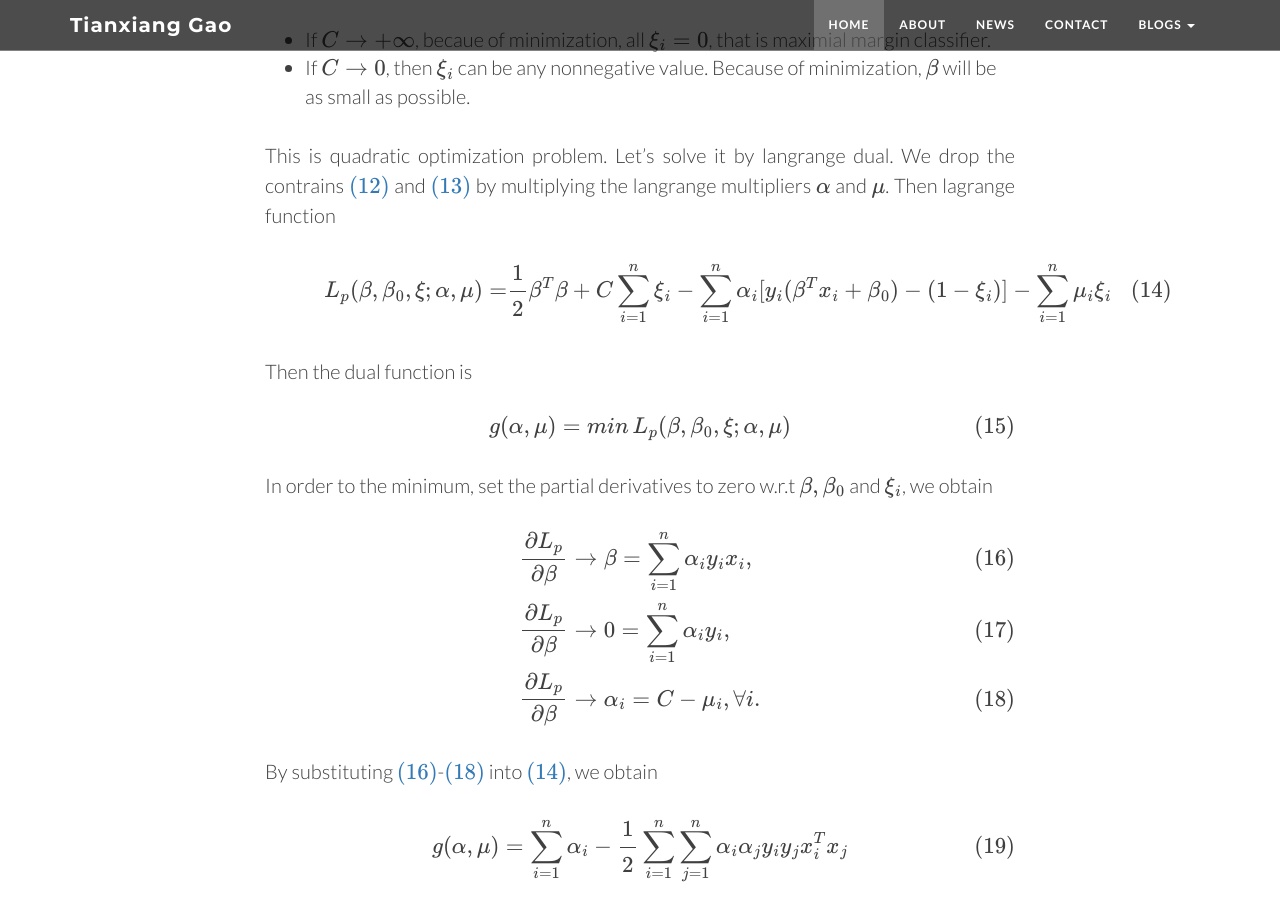
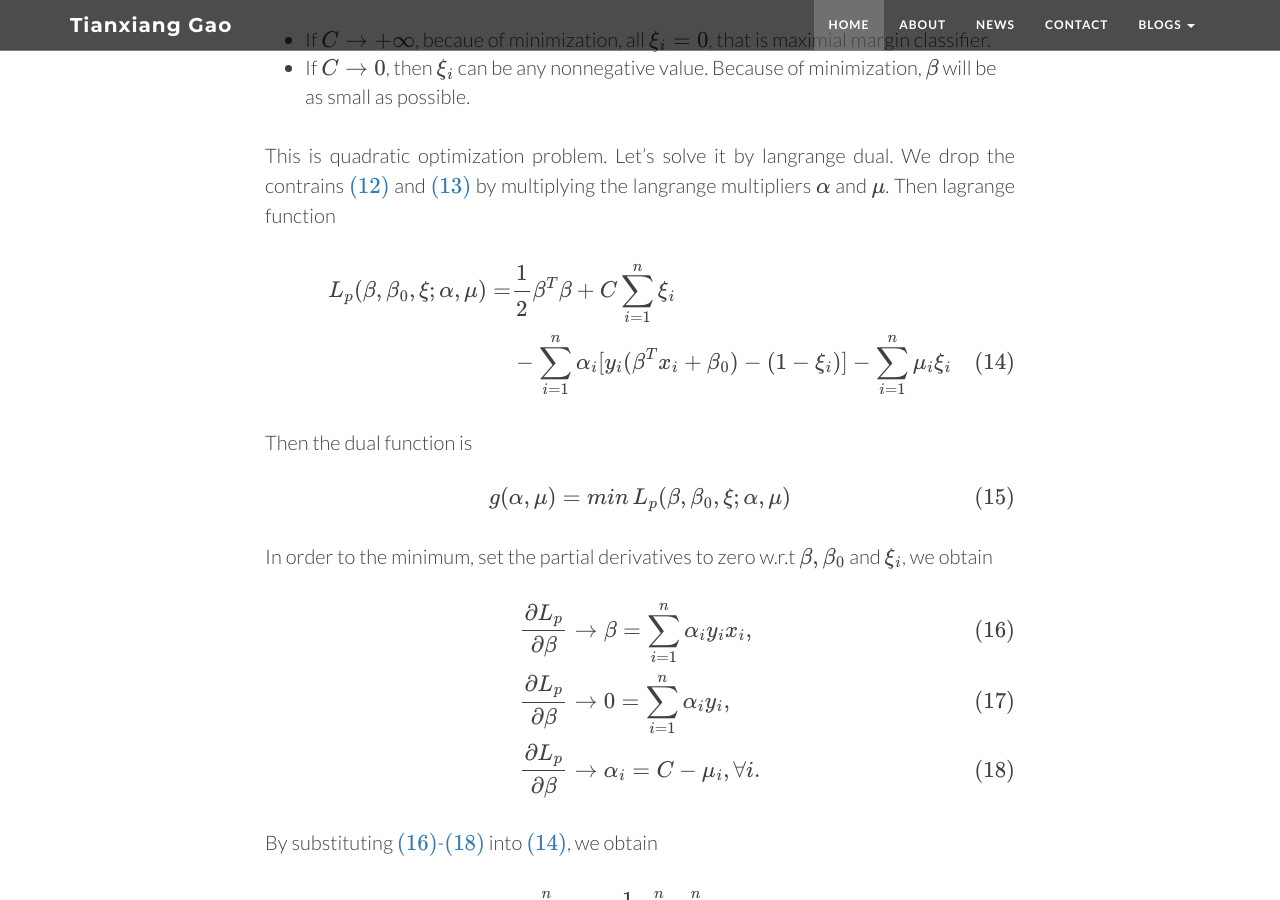
Before and after one commit to xuanix/blogs, a Jekyll site: the page built from _posts/2015-04-14-soft-margin.markdown, in a window 1280 px wide and 900 px high, scrolled down 3845 px. Built offline with Jekyll 4.4.1, drawn with Linux system fonts in a browser that asks for light colours; nearby versions of some CDN libraries; formulas are drawn with MathJax 3; comment, search, counter and statistics services are not loaded.

Commit message:
markdown="0"

```diff
--- a/_posts/2015-04-14-soft-margin.markdown
+++ b/_posts/2015-04-14-soft-margin.markdown
@@ -80,9 +80,12 @@
 
 This is quadratic optimization problem. Let's solve it by langrange dual. We drop the contrains \eqref{12} and \eqref{13} by multiplying the langrange multipliers $\alpha$ and $\mu$. Then lagrange function
 
+<div markdown="0">
 \begin{align}
-L_p(\beta, \beta_0,\xi; \alpha,\mu)= & \cfrac{1}{2}\beta^T\beta+C\sum_{i=1}^{n}\xi_i-\sum_{i=1}^{n}\alpha_i[y_i(\beta^Tx_i+\beta_0)-(1 - \xi_i)]-\sum_{i=1}^{n}\mu_i\xi_i\label{14}
+L_p(\beta, \beta_0,\xi; \alpha,\mu)= & \cfrac{1}{2}\beta^T\beta+C\sum_{i=1}^{n}\xi_i \nonumber \newline
+	&-\sum_{i=1}^{n}\alpha_i[y_i(\beta^Tx_i+\beta_0)-(1 - \xi_i)]-\sum_{i=1}^{n}\mu_i\xi_i\label{14}
 \end{align}
+</div>
 
 Then the dual function is
 
```
